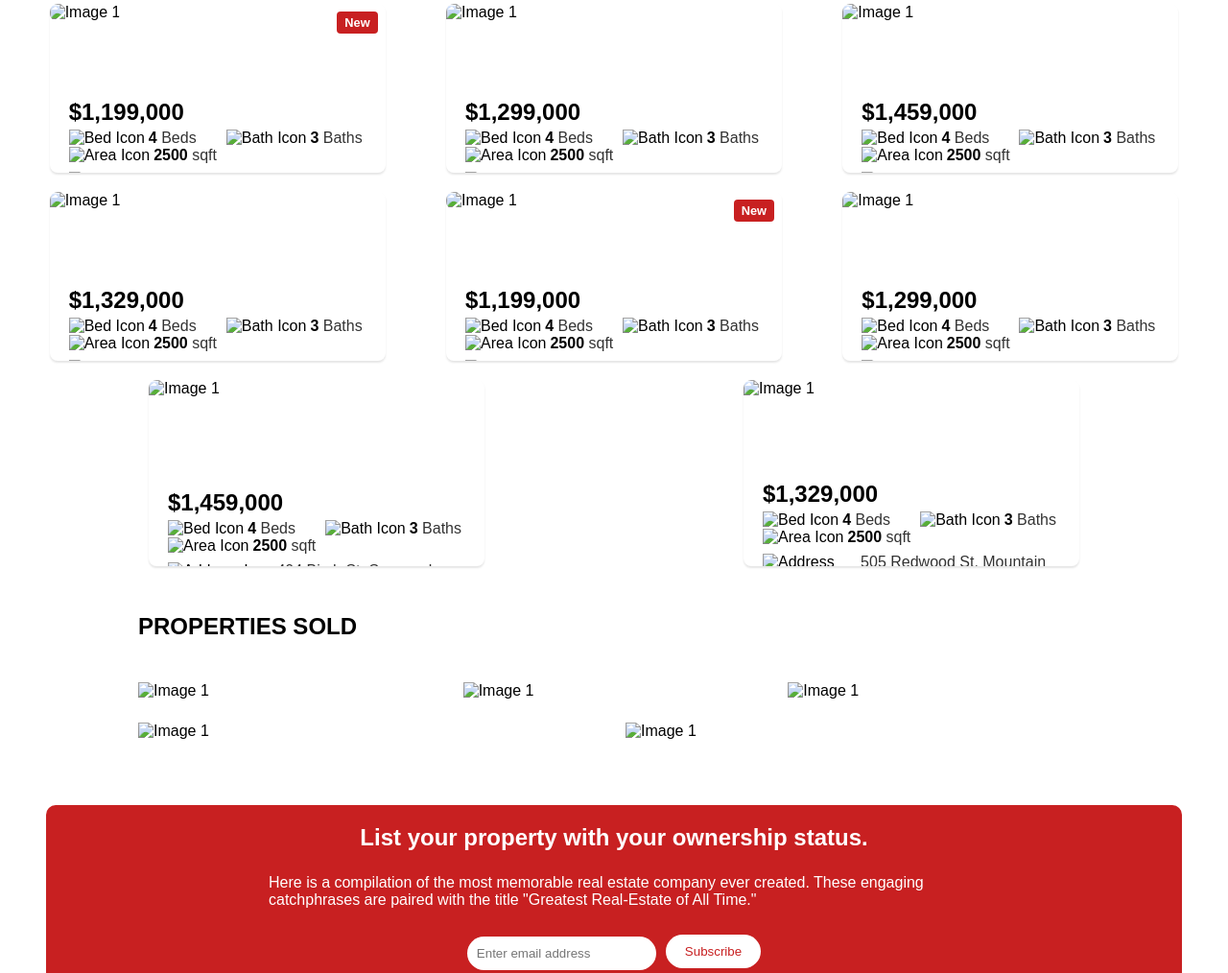
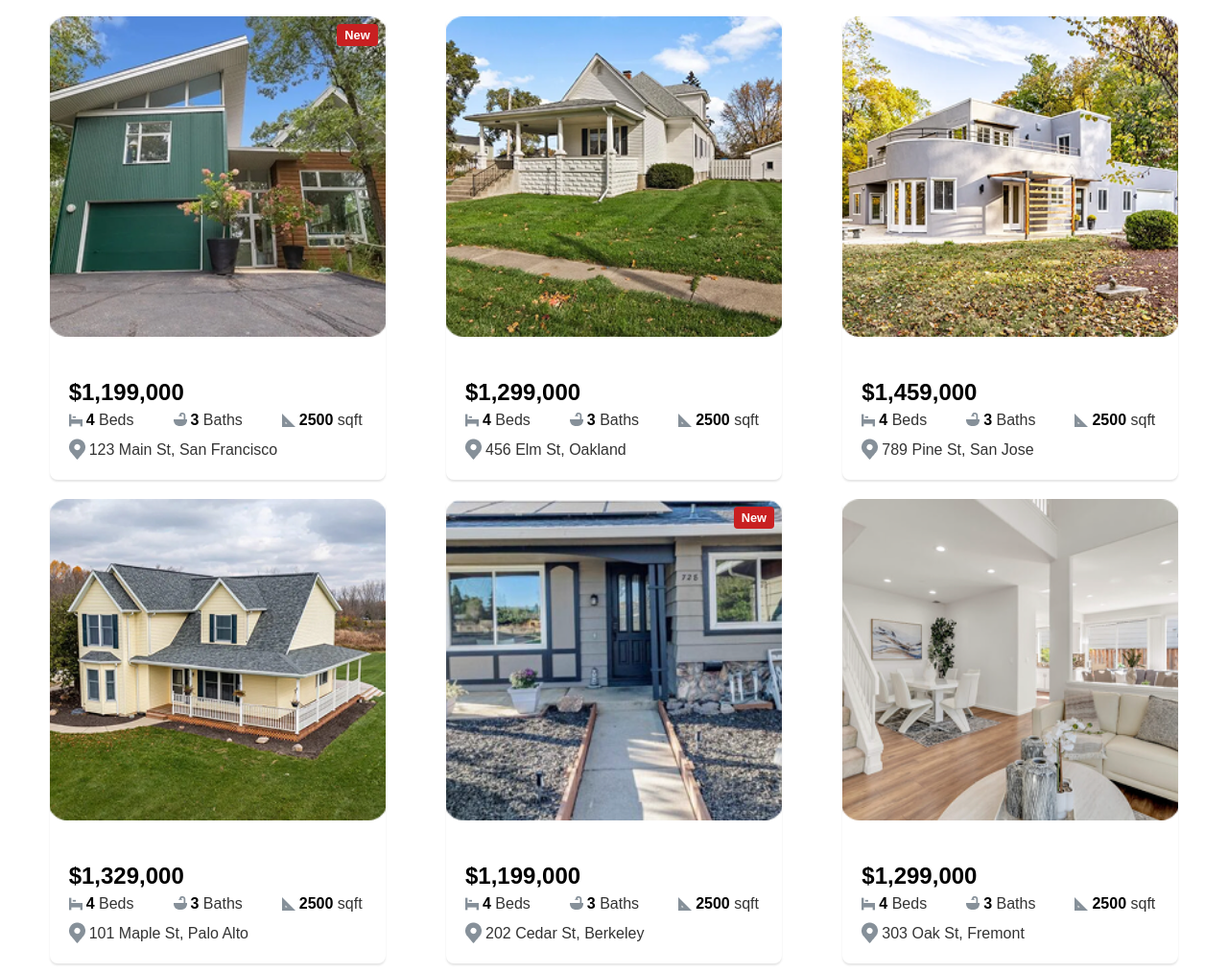
Before and after one commit to vidhisanghvi26/realtors-design, a plain HTML site: page listings.html in a window 1280 px wide. Shown: the part 746-1760 px from the top of the page at 96% size. Drawn offline with Linux system fonts and the light colour scheme; the site is published under a folder, as on GitHub Pages, so addresses that start at the root find nothing.

Commit message:
remove /

```diff
--- a/about-us.css
+++ b/about-us.css
@@ -6,7 +6,7 @@
   margin-top: 1rem;
   padding: 1rem;
   height: 50vh;
-  background-image: url("/assets/about-us-background.png");
+  background-image: url("assets/about-us-background.png");
   background-size: cover;
   background-position: center;
   position: relative;
--- a/listings.css
+++ b/listings.css
@@ -6,7 +6,7 @@
   margin-top: 1rem;
   padding: 1rem;
   height: 50vh;
-  background-image: url("/assets/listings-page.png");
+  background-image: url("assets/listings-page.png");
   background-size: cover;
   background-position: center;
   position: relative;
--- a/listings.html
+++ b/listings.html
@@ -14,7 +14,7 @@
   <body>
     <nav>
       <div class="logo">
-        <img src="/assets/rsr_logo.png" alt="Logo" />
+        <img src="assets/rsr_logo.png" alt="Logo" />
       </div>
       <ul class="nav-items">
         <li><a href="index.html" id="nav-home">Home</a></li>
@@ -71,7 +71,7 @@
       <div class="cards-section" id="cards-section">
         <div class="card">
           <div class="card-image-container">
-            <img src="/assets/listing-1.png" alt="Image 1" class="card-image" />
+            <img src="assets/listing-1.png" alt="Image 1" class="card-image" />
             <div class="new-tag">New</div>
           </div>
           <div class="card-content">
@@ -79,7 +79,7 @@
             <div class="home-attributes">
               <div class="attribute">
                 <img
-                  src="/assets/bed 1.png"
+                  src="assets/bed 1.png"
                   alt="Bed Icon"
                   class="attribute-icon"
                 />
@@ -87,7 +87,7 @@
               </div>
               <div class="attribute">
                 <img
-                  src="/assets/bath.png"
+                  src="assets/bath.png"
                   alt="Bath Icon"
                   class="attribute-icon"
                 />
@@ -95,7 +95,7 @@
               </div>
               <div class="attribute">
                 <img
-                  src="/assets/square-feet.png"
+                  src="assets/square-feet.png"
                   alt="Area Icon"
                   class="attribute-icon"
                 />
@@ -104,7 +104,7 @@
             </div>
             <div class="home-address">
               <img
-                src="/assets/location icon.png"
+                src="assets/location icon.png"
                 alt="Address Icon"
                 class="address-icon"
               />
@@ -113,13 +113,13 @@
           </div>
         </div>
         <div class="card">
-          <img src="/assets/listing-2.png" alt="Image 1" class="card-image" />
+          <img src="assets/listing-2.png" alt="Image 1" class="card-image" />
           <div class="card-content">
             <h3 class="card-header">$1,299,000</h3>
             <div class="home-attributes">
               <div class="attribute">
                 <img
-                  src="/assets/bed 1.png"
+                  src="assets/bed 1.png"
                   alt="Bed Icon"
                   class="attribute-icon"
                 />
@@ -127,7 +127,7 @@
               </div>
               <div class="attribute">
                 <img
-                  src="/assets/bath.png"
+                  src="assets/bath.png"
                   alt="Bath Icon"
                   class="attribute-icon"
                 />
@@ -135,7 +135,7 @@
               </div>
               <div class="attribute">
                 <img
-                  src="/assets/square-feet.png"
+                  src="assets/square-feet.png"
                   alt="Area Icon"
                   class="attribute-icon"
                 />
@@ -144,7 +144,7 @@
             </div>
             <div class="home-address">
               <img
-                src="/assets/location icon.png"
+                src="assets/location icon.png"
                 alt="Address Icon"
                 class="address-icon"
               />
@@ -153,13 +153,13 @@
           </div>
         </div>
         <div class="card">
-          <img src="/assets/listing-3.png" alt="Image 1" class="card-image" />
+          <img src="assets/listing-3.png" alt="Image 1" class="card-image" />
           <div class="card-content">
             <h3 class="card-header">$1,459,000</h3>
             <div class="home-attributes">
               <div class="attribute">
                 <img
-                  src="/assets/bed 1.png"
+                  src="assets/bed 1.png"
                   alt="Bed Icon"
                   class="attribute-icon"
                 />
@@ -167,7 +167,7 @@
               </div>
               <div class="attribute">
                 <img
-                  src="/assets/bath.png"
+                  src="assets/bath.png"
                   alt="Bath Icon"
                   class="attribute-icon"
                 />
@@ -175,7 +175,7 @@
               </div>
               <div class="attribute">
                 <img
-                  src="/assets/square-feet.png"
+                  src="assets/square-feet.png"
                   alt="Area Icon"
                   class="attribute-icon"
                 />
@@ -184,7 +184,7 @@
             </div>
             <div class="home-address">
               <img
-                src="/assets/location icon.png"
+                src="assets/location icon.png"
                 alt="Address Icon"
                 class="address-icon"
               />
@@ -193,13 +193,13 @@
           </div>
         </div>
         <div class="card">
-          <img src="/assets/listing-4.png" alt="Image 1" class="card-image" />
+          <img src="assets/listing-4.png" alt="Image 1" class="card-image" />
           <div class="card-content">
             <h3 class="card-header">$1,329,000</h3>
             <div class="home-attributes">
               <div class="attribute">
                 <img
-                  src="/assets/bed 1.png"
+                  src="assets/bed 1.png"
                   alt="Bed Icon"
                   class="attribute-icon"
                 />
@@ -207,7 +207,7 @@
               </div>
               <div class="attribute">
                 <img
-                  src="/assets/bath.png"
+                  src="assets/bath.png"
                   alt="Bath Icon"
                   class="attribute-icon"
                 />
@@ -215,7 +215,7 @@
               </div>
               <div class="attribute">
                 <img
-                  src="/assets/square-feet.png"
+                  src="assets/square-feet.png"
                   alt="Area Icon"
                   class="attribute-icon"
                 />
@@ -224,7 +224,7 @@
             </div>
             <div class="home-address">
               <img
-                src="/assets/location icon.png"
+                src="assets/location icon.png"
                 alt="Address Icon"
                 class="address-icon"
               />
@@ -234,11 +234,7 @@
         </div>
         <div class="card">
           <div class="card-image-container">
-            <img
-              src="/assets/listings-5.png"
-              alt="Image 1"
-              class="card-image"
-            />
+            <img src="assets/listings-5.png" alt="Image 1" class="card-image" />
             <div class="new-tag">New</div>
           </div>
           <div class="card-content">
@@ -246,7 +242,7 @@
             <div class="home-attributes">
               <div class="attribute">
                 <img
-                  src="/assets/bed 1.png"
+                  src="assets/bed 1.png"
                   alt="Bed Icon"
                   class="attribute-icon"
                 />
@@ -254,7 +250,7 @@
               </div>
               <div class="attribute">
                 <img
-                  src="/assets/bath.png"
+                  src="assets/bath.png"
                   alt="Bath Icon"
                   class="attribute-icon"
                 />
@@ -262,7 +258,7 @@
               </div>
               <div class="attribute">
                 <img
-                  src="/assets/square-feet.png"
+                  src="assets/square-feet.png"
                   alt="Area Icon"
                   class="attribute-icon"
                 />
@@ -271,7 +267,7 @@
             </div>
             <div class="home-address">
               <img
-                src="/assets/location icon.png"
+                src="assets/location icon.png"
                 alt="Address Icon"
                 class="address-icon"
               />
@@ -280,13 +276,13 @@
           </div>
         </div>
         <div class="card">
-          <img src="/assets/listings-6.png" alt="Image 1" class="card-image" />
+          <img src="assets/listings-6.png" alt="Image 1" class="card-image" />
           <div class="card-content">
             <h3 class="card-header">$1,299,000</h3>
             <div class="home-attributes">
               <div class="attribute">
                 <img
-                  src="/assets/bed 1.png"
+                  src="assets/bed 1.png"
                   alt="Bed Icon"
                   class="attribute-icon"
                 />
@@ -294,7 +290,7 @@
               </div>
               <div class="attribute">
                 <img
-                  src="/assets/bath.png"
+                  src="assets/bath.png"
                   alt="Bath Icon"
                   class="attribute-icon"
                 />
@@ -302,7 +298,7 @@
               </div>
               <div class="attribute">
                 <img
-                  src="/assets/square-feet.png"
+                  src="assets/square-feet.png"
                   alt="Area Icon"
                   class="attribute-icon"
                 />
@@ -311,7 +307,7 @@
             </div>
             <div class="home-address">
               <img
-                src="/assets/location icon.png"
+                src="assets/location icon.png"
                 alt="Address Icon"
                 class="address-icon"
               />
@@ -320,13 +316,13 @@
           </div>
         </div>
         <div class="card">
-          <img src="/assets/listings-7.png" alt="Image 1" class="card-image" />
+          <img src="assets/listings-7.png" alt="Image 1" class="card-image" />
           <div class="card-content">
             <h3 class="card-header">$1,459,000</h3>
             <div class="home-attributes">
               <div class="attribute">
                 <img
-                  src="/assets/bed 1.png"
+                  src="assets/bed 1.png"
                   alt="Bed Icon"
                   class="attribute-icon"
                 />
@@ -334,7 +330,7 @@
               </div>
               <div class="attribute">
                 <img
-                  src="/assets/bath.png"
+                  src="assets/bath.png"
                   alt="Bath Icon"
                   class="attribute-icon"
                 />
@@ -342,7 +338,7 @@
               </div>
               <div class="attribute">
                 <img
-                  src="/assets/square-feet.png"
+                  src="assets/square-feet.png"
                   alt="Area Icon"
                   class="attribute-icon"
                 />
@@ -351,7 +347,7 @@
             </div>
             <div class="home-address">
               <img
-                src="/assets/location icon.png"
+                src="assets/location icon.png"
                 alt="Address Icon"
                 class="address-icon"
               />
@@ -360,13 +356,13 @@
           </div>
         </div>
         <div class="card">
-          <img src="/assets/listings-8.png" alt="Image 1" class="card-image" />
+          <img src="assets/listings-8.png" alt="Image 1" class="card-image" />
           <div class="card-content">
             <h3 class="card-header">$1,329,000</h3>
             <div class="home-attributes">
               <div class="attribute">
                 <img
-                  src="/assets/bed 1.png"
+                  src="assets/bed 1.png"
                   alt="Bed Icon"
                   class="attribute-icon"
                 />
@@ -374,7 +370,7 @@
               </div>
               <div class="attribute">
                 <img
-                  src="/assets/bath.png"
+                  src="assets/bath.png"
                   alt="Bath Icon"
                   class="attribute-icon"
                 />
@@ -382,7 +378,7 @@
               </div>
               <div class="attribute">
                 <img
-                  src="/assets/square-feet.png"
+                  src="assets/square-feet.png"
                   alt="Area Icon"
                   class="attribute-icon"
                 />
@@ -391,7 +387,7 @@
             </div>
             <div class="home-address">
               <img
-                src="/assets/location icon.png"
+                src="assets/location icon.png"
                 alt="Address Icon"
                 class="address-icon"
               />
@@ -406,29 +402,29 @@
 
         <div class="gallery-row">
           <img
-            src="/assets/sold-1.png"
+            src="assets/sold-1.png"
             alt="Image 1"
             class="top-gallery-image"
           />
           <img
-            src="/assets/sold-2.png"
+            src="assets/sold-2.png"
             alt="Image 1"
             class="top-gallery-image"
           />
           <img
-            src="/assets/sold-3.png"
+            src="assets/sold-3.png"
             alt="Image 1"
             class="top-gallery-image"
           />
         </div>
         <div class="gallery-row">
           <img
-            src="/assets/sold-4.png"
+            src="assets/sold-4.png"
             alt="Image 1"
             class="bottom-gallery-image"
           />
           <img
-            src="/assets/sold-5.png"
+            src="assets/sold-5.png"
             alt="Image 1"
             class="bottom-gallery-image"
           />
@@ -456,7 +452,7 @@
 
     <footer class="footer">
       <div class="footer-column">
-        <img src="/assets/rsr_logo.png" alt="Logo" class="footer-logo" />
+        <img src="assets/rsr_logo.png" alt="Logo" class="footer-logo" />
 
         <p class="footer-description">
           Your Trusted Realtor in Bay Area, California. Rajul Shah, a successful
--- a/styles.css
+++ b/styles.css
@@ -109,7 +109,7 @@ p {
   margin-top: 1rem;
   padding: 1rem;
   height: 50vh;
-  background-image: url("/assets/rsr_home_background.png");
+  background-image: url("assets/rsr_home_background.png");
   background-size: cover;
   background-position: center;
   position: relative;
@@ -136,7 +136,7 @@ p {
 
 .hero-image {
   flex: 1;
-  background-image: url("/assets/rsr_homepage_hero_image.png");
+  background-image: url("assets/rsr_homepage_hero_image.png");
   background-size: contain;
   background-position: center;
   background-repeat: no-repeat;
```
Also changed, not shown: about-us.html (+10 -10 lines), index.html (+31 -31 lines).
